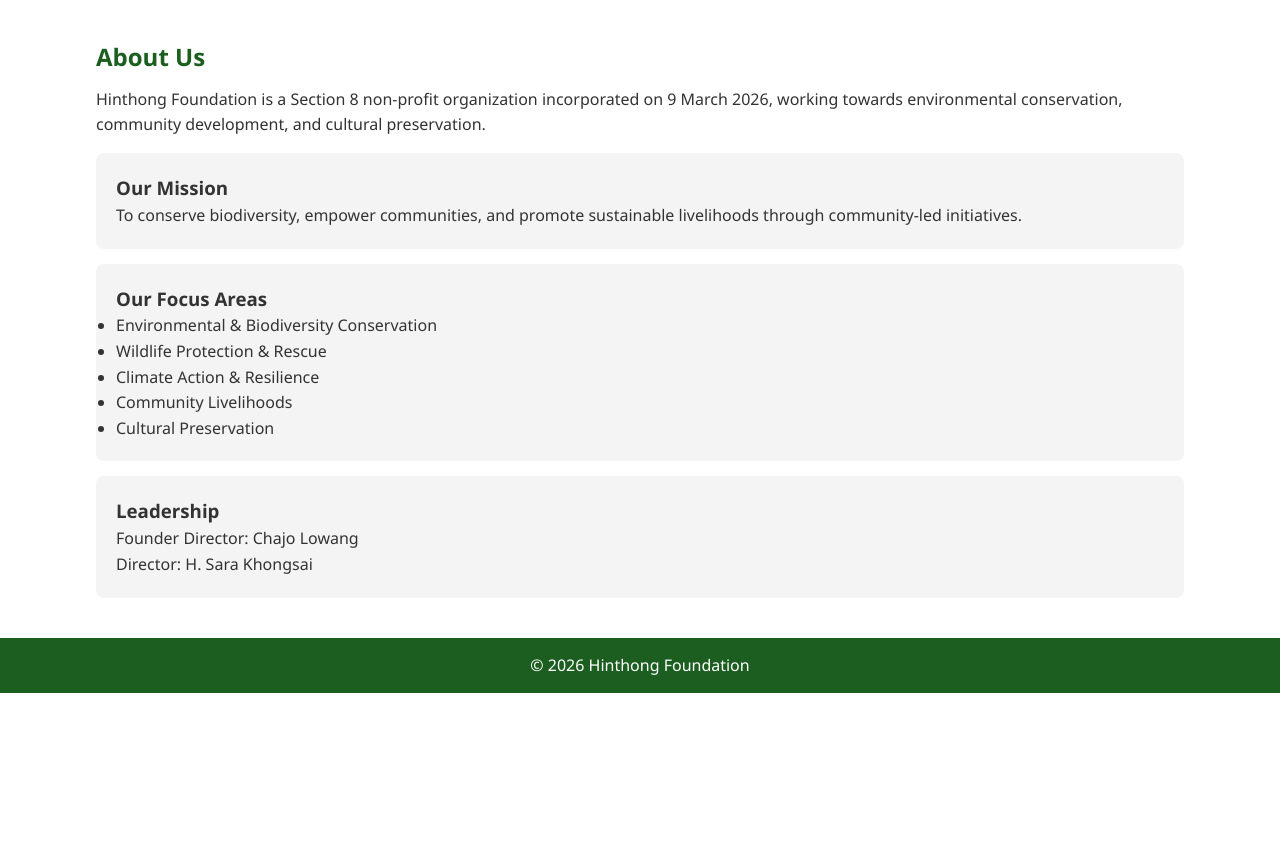
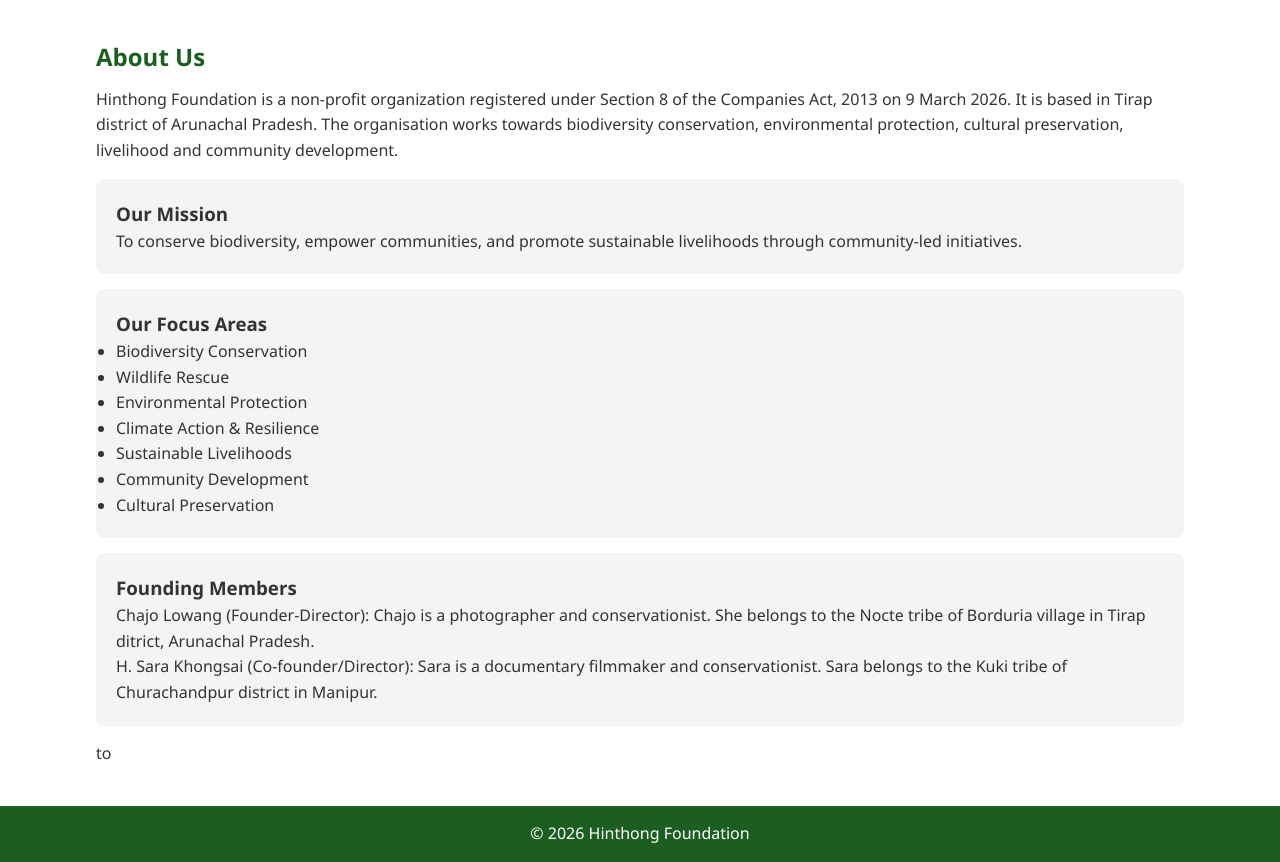
Before and after one commit to hinthong/Hinthong-Foundation, a plain HTML site: page index.html in a window 1280 px wide. Shown: the part 640-1502 px from the top of the page. Before the commit the page ends 1333 px from the top, so only its background shows below. Drawn offline with Linux system fonts and the light colour scheme.

Commit message:
Update index.html

```diff
--- a/index.html
+++ b/index.html
@@ -29,7 +29,7 @@
 <div class="container">
   <h2>About Us</h2>
   <p>
-    Hinthong Foundation is a Section 8 non-profit organization incorporated on 9 March 2026, working towards environmental conservation, community development, and cultural preservation.
+    Hinthong Foundation is a non-profit organization registered under Section 8 of the Companies Act, 2013 on 9 March 2026. It is based in Tirap district of Arunachal Pradesh. The organisation works towards biodiversity conservation, environmental protection, cultural preservation, livelihood and community development.
   </p>
 
   <div class="card">
@@ -42,19 +42,21 @@
   <div class="card">
     <h3>Our Focus Areas</h3>
     <ul>
-      <li>Environmental & Biodiversity Conservation</li>
-      <li>Wildlife Protection & Rescue</li>
+      <li>Biodiversity Conservation</li>
+      <li>Wildlife Rescue</li>
+      <li>Environmental Protection</li>
       <li>Climate Action & Resilience</li>
-      <li>Community Livelihoods</li>
+      <li>Sustainable Livelihoods</li>
+      <li>Community Development</li>
       <li>Cultural Preservation</li>
     </ul>
   </div>
 
   <div class="card">
-    <h3>Leadership</h3>
-    <p>Founder Director: Chajo Lowang</p>
-    <p>Director: H. Sara Khongsai</p>
-  </div>
+    <h3>Founding Members</h3>
+    <p>Chajo Lowang (Founder-Director): Chajo is a photographer and conservationist. She belongs to the Nocte tribe of Borduria village in Tirap ditrict, Arunachal Pradesh.</p>
+    <p>H. Sara Khongsai (Co-founder/Director): Sara is a documentary filmmaker and conservationist. Sara belongs to the Kuki tribe of Churachandpur district in Manipur.</p>
+  </div>to
 </div>
 
 <footer>
```
